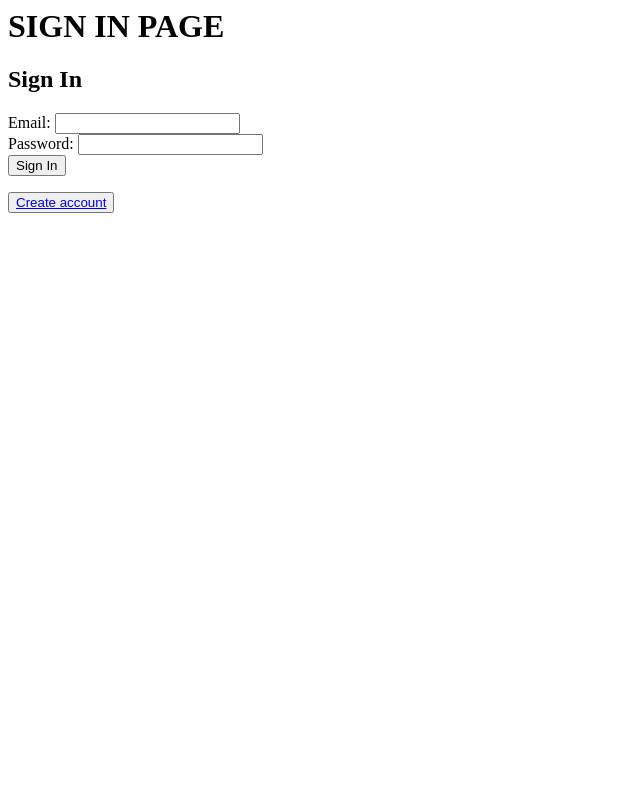
After one commit to napalashe/financial_web_page, a Django app: page /user/sign-in/ in a window 1280 px wide. The commit adds this page. Shown: the whole page, without its empty margins (0-640 px from the left). Run offline with Django 5.2, Linux system fonts and the light colour scheme.

Commit message:
init commit

```diff
--- /dev/null
+++ b/templates/userauths/sign-in.html
@@ -0,0 +1,39 @@
+<h1>SIGN IN PAGE</h1>
+
+<!DOCTYPE html>
+<html lang="en">
+  <head>
+    <meta charset="UTF-8" />
+    <title>Sign In</title>
+  </head>
+  <body>
+    <div>
+      <h2>Sign In</h2>
+      {% if messages %}
+      <div>
+        {% for message in messages %}
+        <p>{{ message }}</p>
+        {% endfor %}
+      </div>
+      {% endif %}
+      <form method="post">
+        {% csrf_token %}
+        <div>
+          <label for="email">Email:</label>
+          <input type="email" id="email" name="email" required />
+        </div>
+        <div>
+          <label for="password">Password:</label>
+          <input type="password" id="password" name="password" required />
+        </div>
+        <div>
+          <button type="submit">Sign In</button>
+        </div>
+      </form>
+    </div>
+  </body>
+</html>
+
+<button>
+  <a href="{% url 'userauths:sign-up' %}">Create account</a>
+</button>
--- a/templates/userauths/sign-up.html
+++ b/templates/userauths/sign-up.html
@@ -17,6 +17,7 @@
   </form>
 </div>
 
-<div class = 'login-redirect'>
-    <p>Already have an account? <a href = 'page-login.html'>login</p>
+<div class="login-redirect">
+  <p>Already have an account?</p>
+  <a href="{% url 'userauths:sign-in' %}">Sign in</a>
 </div>
--- a/userauths/urls.py
+++ b/userauths/urls.py
@@ -4,6 +4,9 @@ from userauths import views
 app_name = 'userauths'
 
 urlpatterns = [
-    path('sign-up/', views.register_view, name ='sign-up')
+    path('sign-up/', views.register_view, name ='sign-up'),
+    path('sign-in/', views.login_view, name ='sign-in'),
+    path('sign-out/', views.logout_view, name ='sign-out'),
+
 
 ]
--- a/userauths/views.py
+++ b/userauths/views.py
@@ -2,6 +2,10 @@ from django.shortcuts import render, redirect
 from userauths.forms import UserRegisterForm
 from django.contrib.auth import login, authenticate
 from django.contrib import messages
+from django.conf import settings
+from django.contrib.auth import logout
+
+User = settings.AUTH_USER_MODEL
 
 
 def register_view(request):
@@ -23,3 +27,36 @@ def register_view(request):
 
 
     return render(request, 'userauths/sign-up.html', context)
+
+
+def login_view(request):
+    if request.user.is_authenticated:
+        return redirect('core:index')
+
+    if request.method == 'POST':
+        email = request.POST.get('email')
+        password = request.POST.get('password')
+
+        try:
+            user = User.objects.get(email=email)
+        except:
+            messages.warning(request, f'User with {email} does not exist.')
+
+        user  = authenticate(request, email=email, password = password)
+
+        if user is not None:
+            login(request, user)
+            messages.success(request, 'You are logged in!')
+            return redirect('core:index')
+        else:
+            messages.warning(request, 'Profile does not exist.')
+    context = {
+
+    }
+
+    return render(request, 'userauths/sign-in.html', context)
+
+def logout_view(request):
+    logout(request)
+    messages.success(request, 'You have successfully logged out!')
+    return redirect('userauths:sign-in')
```
Also changed, not shown: templates/partials/base.html (+16 -1 lines), db.sqlite3.
